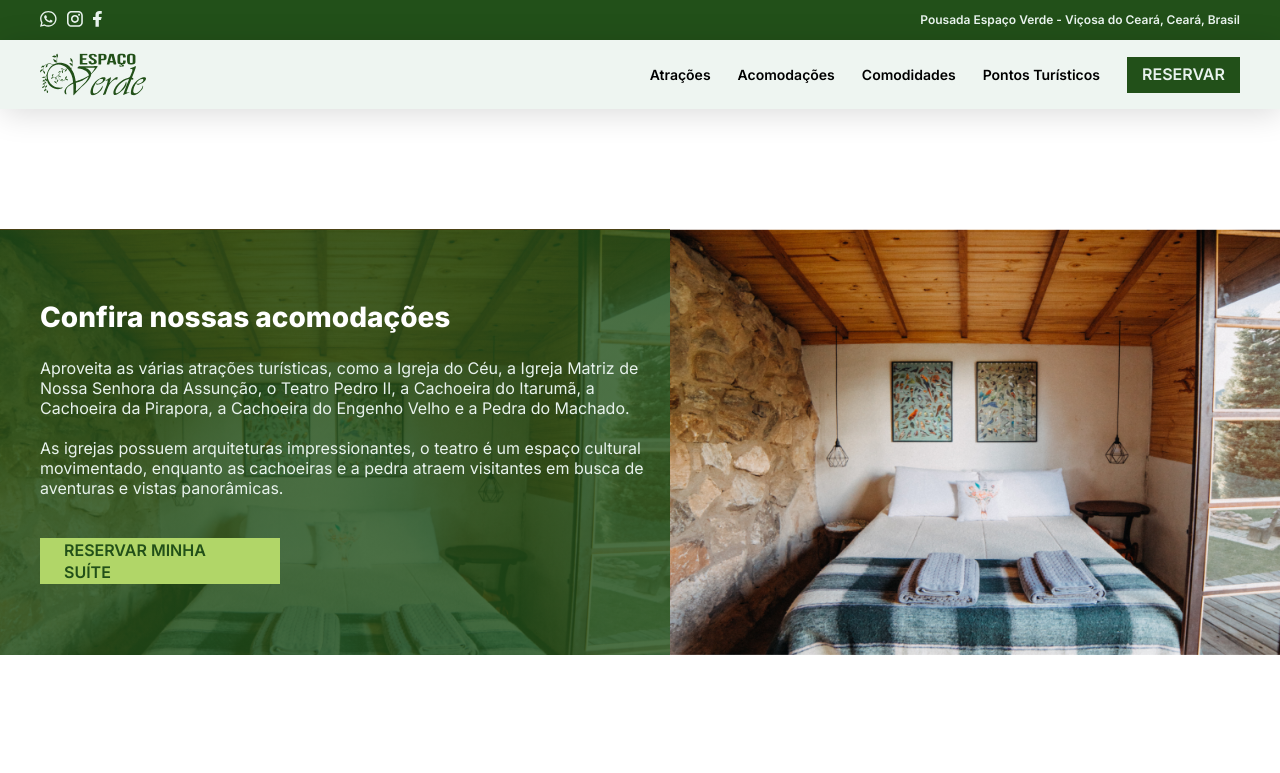
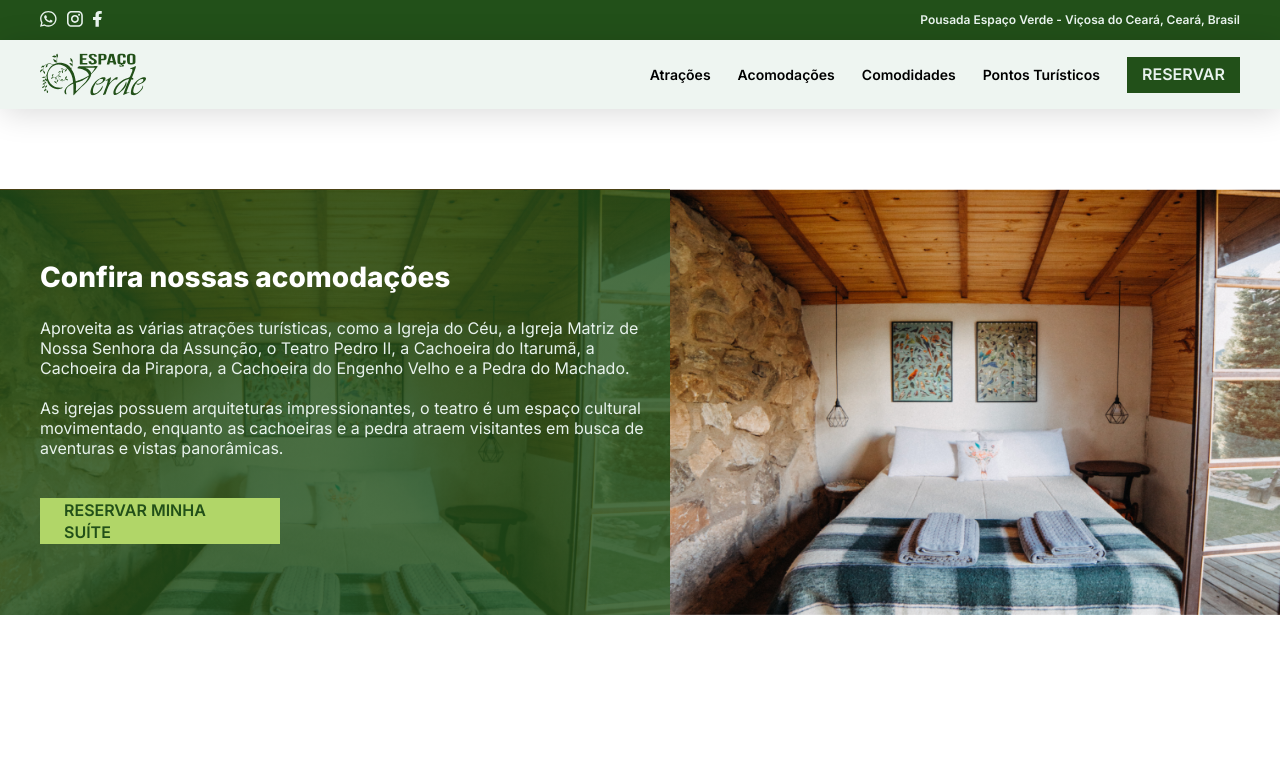
Before and after one commit to GabrielPassos25/PousadaEspacoVerde2.0, a React (Create React App) app: page / in a window 1280 px wide. Shown: the top 773 px of the page. Built offline with nearby package versions, Linux system fonts and the light colour scheme.

Commit message:
fix: altera padding entre sessões

```diff
--- a/src/components/Section/styles.ts
+++ b/src/components/Section/styles.ts
@@ -1,5 +1,5 @@
 import styled from 'styled-components';
 
 export const Container = styled.div<{device: string}>`
-    padding: ${({device}) => device === 'desktop' ? '100px 0px' : '60px 0'};
+    padding: ${({device}) => device === 'desktop' ? '40px 0px' : '20px 0'};
 `;
```
